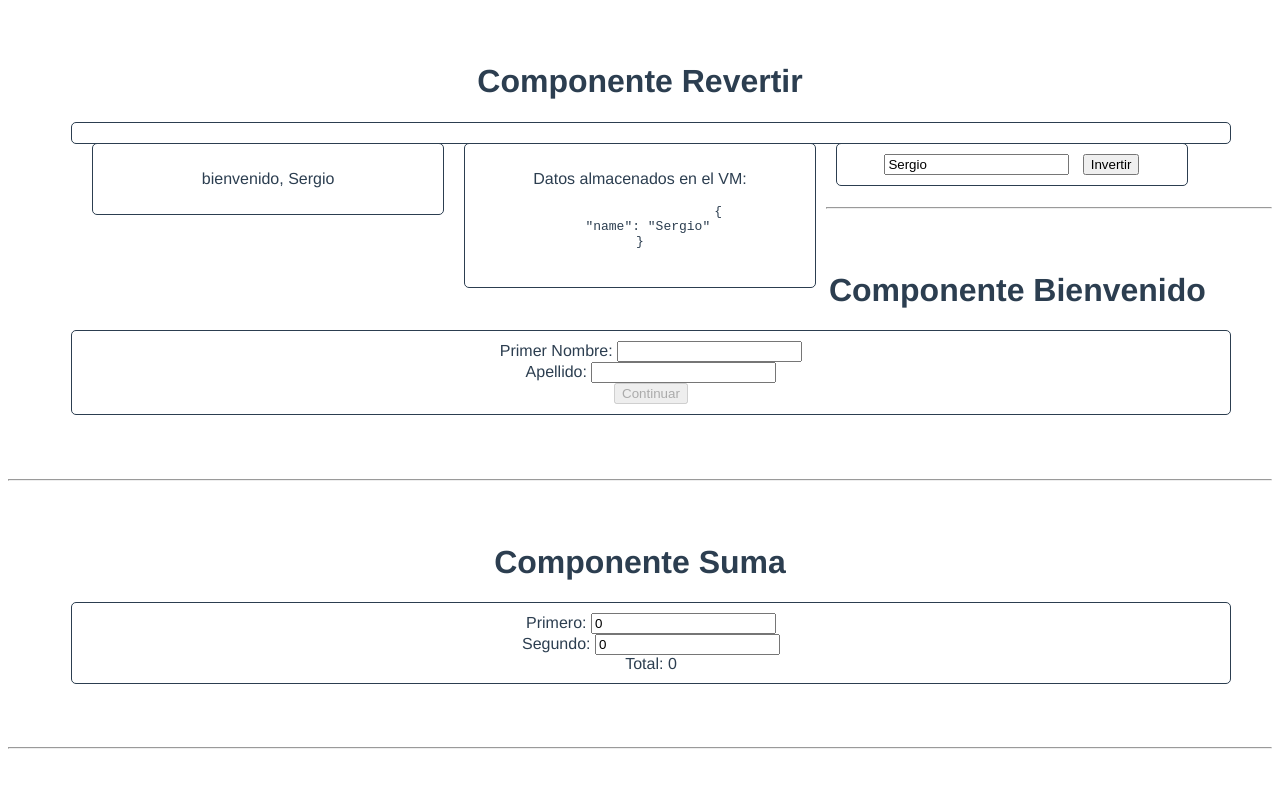
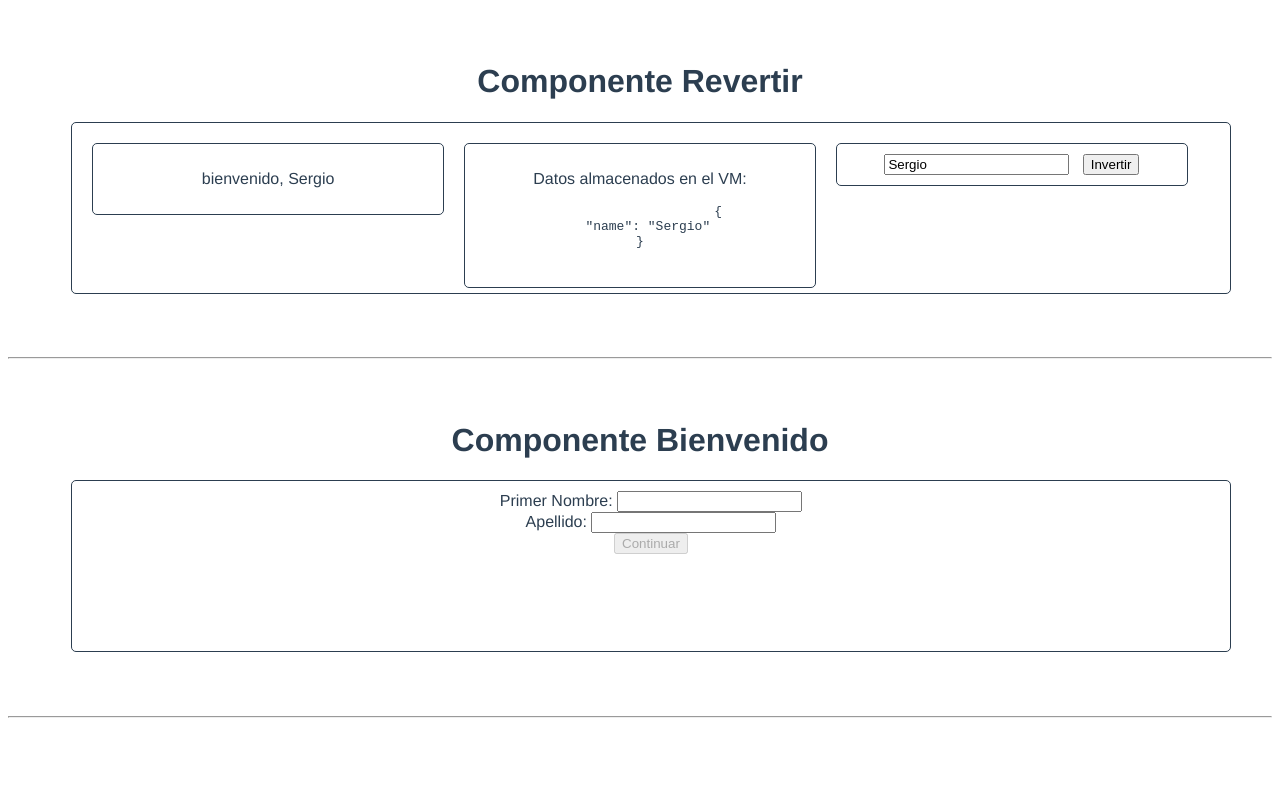
Before and after one commit to sergiog182/practicaVUE, a Vue app: page / in a window 1280 px wide. Shown: the top 785 px of the page. Built offline with nearby package versions, Linux system fonts and the light colour scheme.

Commit message:
Modificado estilo contenedor principal

```diff
--- a/src/App.vue
+++ b/src/App.vue
@@ -69,7 +69,8 @@ export default {
     border-radius: 5px;
     padding: 10px;
     box-sizing: content-box;
-    height: -webkit-fill-available;
+    height: 150px;
+    overflow-y: auto;
   }
 
   .contenedor-secundario
```
